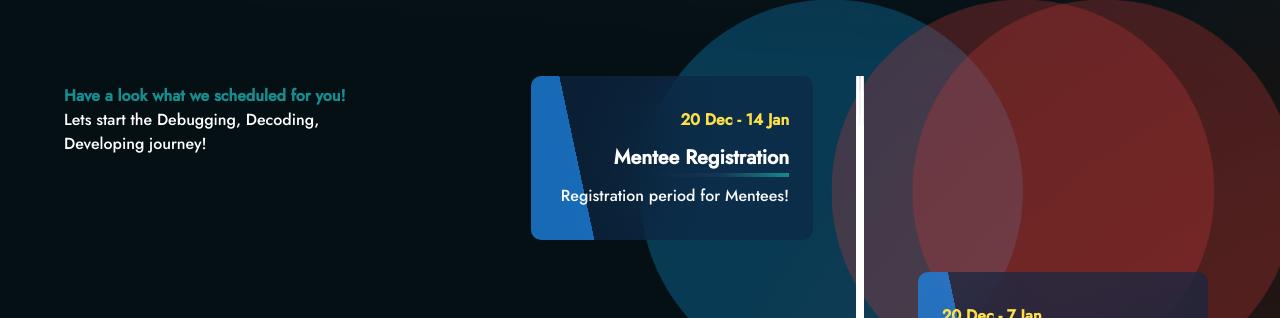
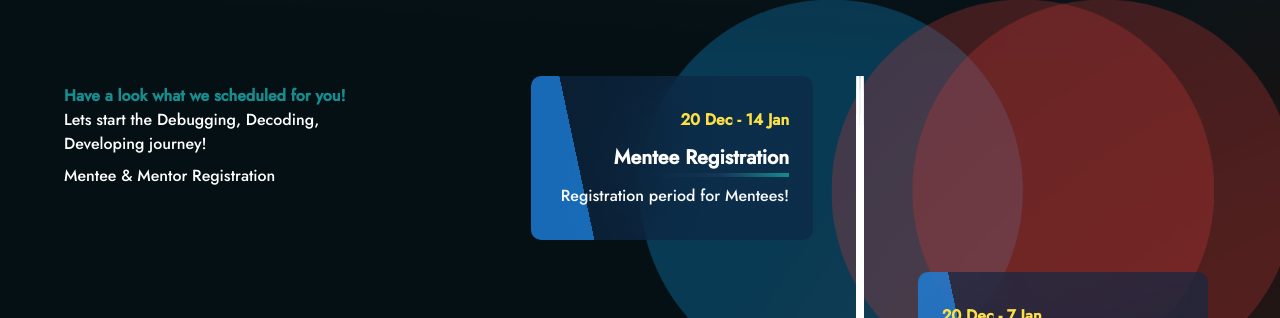
Before and after one commit to jwoc-jgec/jwoc-2024-website, a Next.js app: page /timeline in a window 1280 px wide. Shown: the part 209-527 px from the top of the page. Built offline with nearby package versions, Linux system fonts and the light colour scheme; no server answers.

Commit message:
sob ultopalta

```diff
--- a/src/app/timeline/page.tsx
+++ b/src/app/timeline/page.tsx
@@ -4,6 +4,7 @@ import { Inter } from "next/font/google";
 import timeline from "../../assets/img/timeline.svg";
 import "../../css/timeline.css";
 import { motion } from "framer-motion";
+import { TransformStreamDefaultController } from "stream/web";
 const inter = Inter({ subsets: ["latin"] });
 function page() {
   const animationVariants = {
@@ -16,6 +17,15 @@ function page() {
       opacity: 1, // Fade in
     },
   };
+
+  const d:any = new  Date();
+  let txt:any
+  const day:any=d.getDate()
+  const month:any=d.getMonth() + 1
+  if(month=="12" && day>=10){
+    txt="Mentee & Mentor Registration"
+  }
+
   return (
     <motion.div
       initial="initial"
@@ -54,7 +64,11 @@ function page() {
                 </p>
                 Lets start the Debugging, Decoding, Developing journey!
               </p>
+              <div className="py-20 fixed">
+              {txt}
             </div>
+            </div>
+
             <div className="ml-0 md:ml-12 lg:w-2/3 sticky" id="timeline">
               <div className=" mx-auto w-full h-full">
                 <div className="relative wrap overflow-hidden px-0 py-10 sm:p-10 h-full">
```
Also changed, not shown: src/assets/jwoc_logos/jwoc-home.png, src/css/timeline.css (line endings or trailing spaces).
